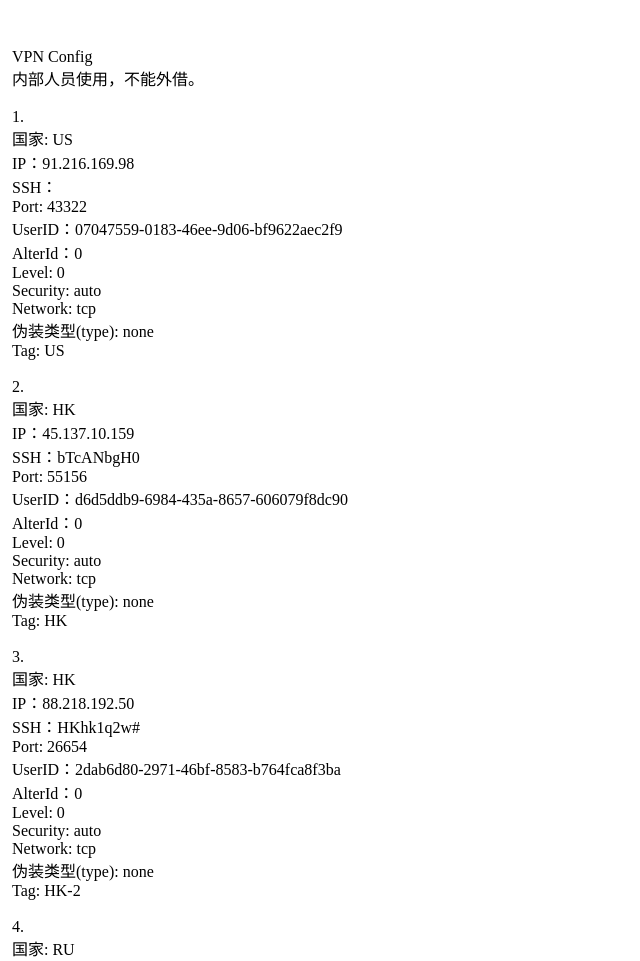
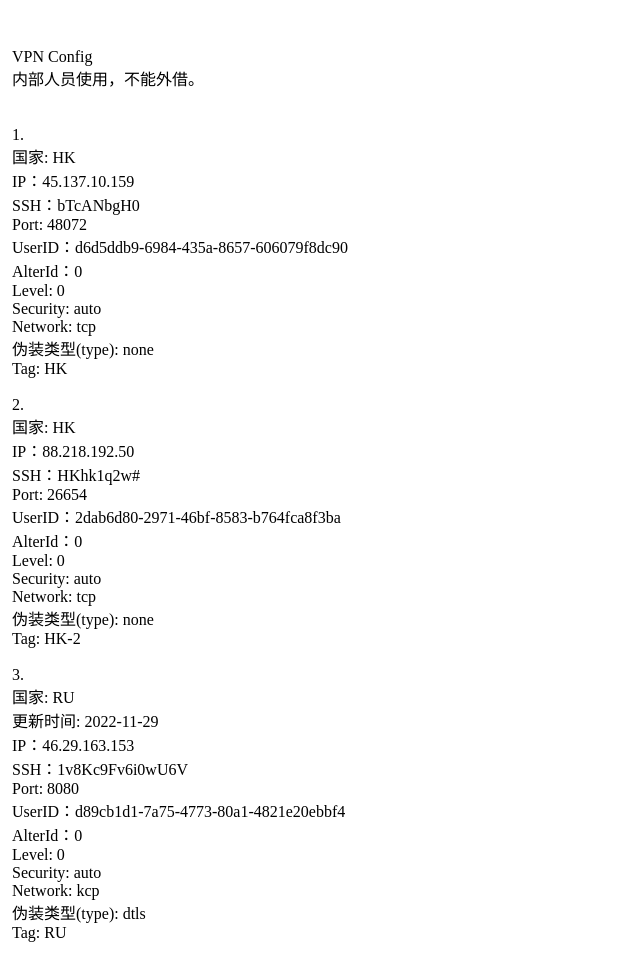
Before and after one commit to smiling1990/parser, a plain HTML site: page config/index.html in a window 1280 px wide. Shown: the top 961 px of the page, without its empty margins (0-640 px from the left). Drawn offline with Linux system fonts and the light colour scheme.

Commit message:
删除US

```diff
--- a/config/index.html
+++ b/config/index.html
@@ -41,29 +41,14 @@
 
     </div>
 
-    <div>
-        <label for="desc">1.</label></br>
-        <label for="desc">国家: US</label></br>
-        <label for="desc">IP：91.216.169.98</label></br>
-        <label for="desc">SSH：</label></br>
-        <label for="desc">Port: 43322</label></br>
-        <label for="desc">UserID：07047559-0183-46ee-9d06-bf9622aec2f9</label></br>
-        <label for="desc">AlterId：0</label></br>
-        <label for="desc">Level: 0</label></br>
-        <label for="desc">Security: auto</label></br>
-        <label for="desc">Network: tcp</label></br>
-        <label for="desc">伪装类型(type): none</label></br>
-        <label for="desc">Tag: US</label></br>
-    </div>
-
     </br>
 
     <div>
-        <label for="desc">2.</label></br>
+        <label for="desc">1.</label></br>
         <label for="desc">国家: HK</label></br>
         <label for="desc">IP：45.137.10.159</label></br>
         <label for="desc">SSH：bTcANbgH0</label></br>
-        <label for="desc">Port: 55156</label></br>
+        <label for="desc">Port: 48072</label></br>
         <label for="desc">UserID：d6d5ddb9-6984-435a-8657-606079f8dc90</label></br>
         <label for="desc">AlterId：0</label></br>
         <label for="desc">Level: 0</label></br>
@@ -76,7 +61,7 @@
     </br>
 
     <div>
-        <label for="desc">3.</label></br>
+        <label for="desc">2.</label></br>
         <label for="desc">国家: HK</label></br>
         <label for="desc">IP：88.218.192.50</label></br>
         <label for="desc">SSH：HKhk1q2w#</label></br>
@@ -93,7 +78,7 @@
     </br>
 
     <div>
-        <label for="desc">4.</label></br>
+        <label for="desc">3.</label></br>
         <label for="desc">国家: RU</label></br>
         <label for="desc">更新时间: 2022-11-29</label></br>
         <label for="desc">IP：46.29.163.153</label></br>
```
